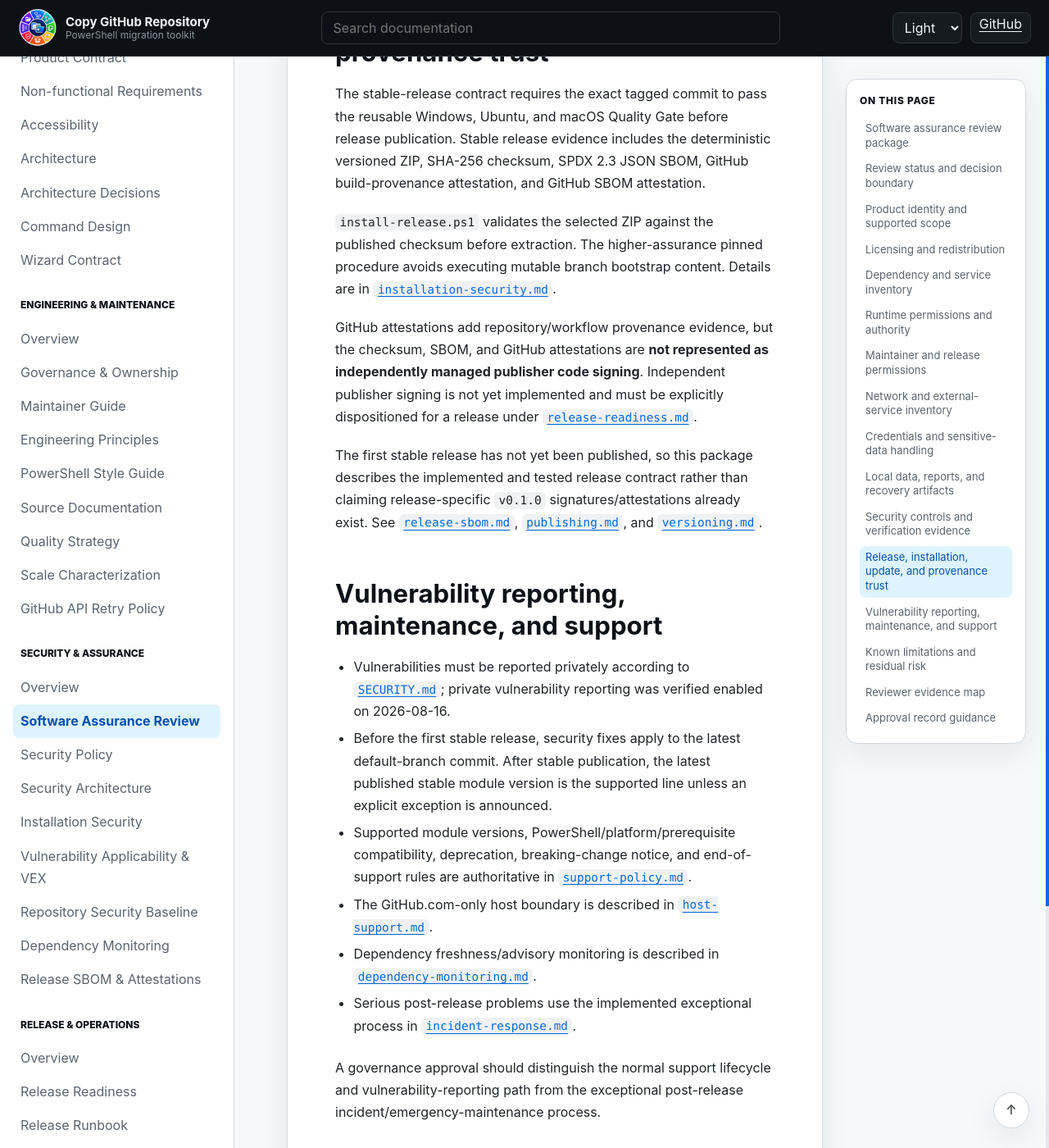
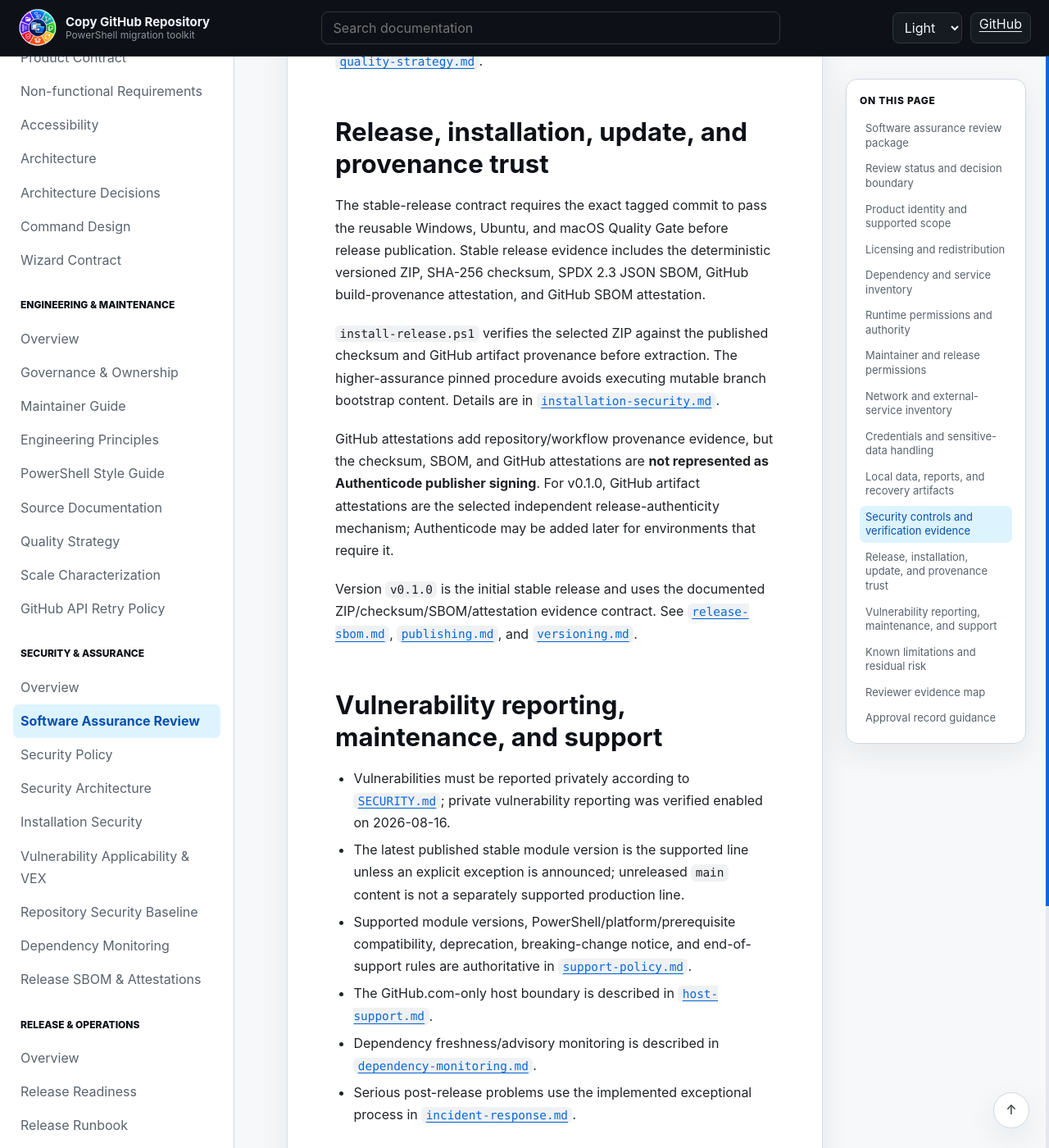
Before and after one commit to infoconex/copy-github-repo, a Jekyll site: the page built from docs/security/software-assurance.md, in a window 1280 px wide and 1400 px high, scrolled down 11348 px. Shown: the whole window at 82% size. Built offline with Jekyll 4.4.1, drawn with Linux system fonts in a browser that asks for light colours; our own code applies the rules of GitHub Pages for plain Markdown files; some of the changed text lies outside the part shown.

Commit message:
docs: update software assurance for v0.1.0 release

```diff
--- a/docs/security/software-assurance.md
+++ b/docs/security/software-assurance.md
@@ -2,22 +2,22 @@
 
 This page is the organizational review entry point for Copy GitHub Repository. It is designed for Governance / Compliance, security, architecture, quality, and release reviewers who need one place to begin an approval decision without creating a second copy of the project's authoritative engineering contracts.
 
-The package is an **evidence index and current-state summary**, not a certification. It does not claim regulatory compliance, independent assessment, penetration testing, formal certification, or release approval that has not occurred. Where a fact is owned elsewhere, this page links to the authoritative source.
+The package is an **evidence index and current-state summary**, not a certification. It does not claim regulatory compliance, independent assessment, penetration testing, formal certification, or organizational approval. Where a fact is owned elsewhere, this page links to the authoritative source.
 
 ## Review status and decision boundary
 
 | Review item | Current state | Authority / evidence |
 | --- | --- | --- |
-| Product version under review | Module manifest is `0.1.0`; first stable release has not yet been published | [Repository module manifest](https://github.com/infoconex/copy-github-repo/blob/main/src/CopyGitHubRepo/CopyGitHubRepo.psd1), [`versioning.md`](../release/versioning.md) |
+| Product version under review | `0.1.0` is the initial stable release | [Repository module manifest](https://github.com/infoconex/copy-github-repo/blob/main/src/CopyGitHubRepo/CopyGitHubRepo.psd1), [`versioning.md`](../release/versioning.md) |
 | Product behavior and supported scope | Implemented/documented contract | [`product-contract.md`](../product/product-contract.md) |
-| Support/compatibility lifecycle | Implemented/documented policy; latest stable is the supported line after first release | [`support-policy.md`](../user/support-policy.md) |
+| Support/compatibility lifecycle | Implemented/documented policy; latest published stable version is the supported line | [`support-policy.md`](../user/support-policy.md) |
 | Automated quality evidence | Cross-platform Quality Gate, Pester, PSScriptAnalyzer, package validation | [`quality-strategy.md`](../engineering/quality-strategy.md) |
-| Exact release-candidate live evidence | Not yet recorded for a published `v0.1.0` release candidate | [`quality-strategy.md`](../engineering/quality-strategy.md) |
+| Exact release-candidate live evidence | Recorded through the release qualification process for the exact v0.1.0 candidate | [`quality-strategy.md`](../engineering/quality-strategy.md) |
 | Security architecture/control evidence | Implemented/documented, with explicit residual risk | [`security-architecture.md`](security-architecture.md) |
-| Repository security hardening | Baseline documented but not yet fully satisfied; live owner-side ruleset/security-setting verification remains | [`repository-security-baseline.md`](repository-security-baseline.md) |
-| Release SBOM/provenance contract | Implemented and automatically verified; first stable release evidence does not exist until publication | [`release-sbom.md`](release-sbom.md) |
-| Independent publisher signing | Not yet implemented; GitHub attestations/checksums are not represented as independent code signing | [`security-architecture.md`](security-architecture.md), [`release-readiness.md`](../release/release-readiness.md) |
-| Release approval | Not granted by this document; governed by the exact-candidate release-readiness decision process | [`release-readiness.md`](../release/release-readiness.md) |
+| Repository security hardening | Main-branch rules, required checks, secret scanning, push protection, and release controls are enabled; residual platform limitations remain documented | [`repository-security-baseline.md`](repository-security-baseline.md) |
+| Release SBOM/provenance contract | Implemented in the stable release workflow with deterministic ZIP/checksum, SPDX SBOM, build provenance, and SBOM attestation | [`release-sbom.md`](release-sbom.md) |
+| Independent publisher signing | Authenticode signing is not implemented; GitHub artifact attestations are the selected v0.1.0 authenticity control | [`security-architecture.md`](security-architecture.md), [`release-readiness.md`](../release/release-readiness.md) |
+| Release approval | Project release approval is governed by the exact-candidate release-readiness process; organizational adoption approval remains the adopter's decision | [`release-readiness.md`](../release/release-readiness.md) |
 
 An organization adopting the tool should make its own approval decision based on its risk tolerance, GitHub governance model, prerequisite software policy, and the exact release evidence available at adoption time.
 
@@ -128,16 +128,16 @@ These controls are evidence of the checks that exist. They are **not** proof tha
 
 The stable-release contract requires the exact tagged commit to pass the reusable Windows, Ubuntu, and macOS Quality Gate before release publication. Stable release evidence includes the deterministic versioned ZIP, SHA-256 checksum, SPDX 2.3 JSON SBOM, GitHub build-provenance attestation, and GitHub SBOM attestation.
 
-`install-release.ps1` validates the selected ZIP against the published checksum before extraction. The higher-assurance pinned procedure avoids executing mutable branch bootstrap content. Details are in [`installation-security.md`](installation-security.md).
+`install-release.ps1` verifies the selected ZIP against the published checksum and GitHub artifact provenance before extraction. The higher-assurance pinned procedure avoids executing mutable branch bootstrap content. Details are in [`installation-security.md`](installation-security.md).
 
-GitHub attestations add repository/workflow provenance evidence, but the checksum, SBOM, and GitHub attestations are **not represented as independently managed publisher code signing**. Independent publisher signing is not yet implemented and must be explicitly dispositioned for a release under [`release-readiness.md`](../release/release-readiness.md).
+GitHub attestations add repository/workflow provenance evidence, but the checksum, SBOM, and GitHub attestations are **not represented as Authenticode publisher signing**. For v0.1.0, GitHub artifact attestations are the selected independent release-authenticity mechanism; Authenticode may be added later for environments that require it.
 
-The first stable release has not yet been published, so this package describes the implemented and tested release contract rather than claiming release-specific `v0.1.0` signatures/attestations already exist. See [`release-sbom.md`](release-sbom.md), [`publishing.md`](../release/publishing.md), and [`versioning.md`](../release/versioning.md).
+Version `v0.1.0` is the initial stable release and uses the documented ZIP/checksum/SBOM/attestation evidence contract. See [`release-sbom.md`](release-sbom.md), [`publishing.md`](../release/publishing.md), and [`versioning.md`](../release/versioning.md).
 
 ## Vulnerability reporting, maintenance, and support
 
 - Vulnerabilities must be reported privately according to [`SECURITY.md`](../../SECURITY.md); private vulnerability reporting was verified enabled on 2026-08-16.
-- Before the first stable release, security fixes apply to the latest default-branch commit. After stable publication, the latest published stable module version is the supported line unless an explicit exception is announced.
+- The latest published stable module version is the supported line unless an explicit exception is announced; unreleased `main` content is not a separately supported production line.
 - Supported module versions, PowerShell/platform/prerequisite compatibility, deprecation, breaking-change notice, and end-of-support rules are authoritative in [`support-policy.md`](../user/support-policy.md).
 - The GitHub.com-only host boundary is described in [`host-support.md`](../user/host-support.md).
 - Dependency freshness/advisory monitoring is described in [`dependency-monitoring.md`](dependency-monitoring.md).
@@ -154,9 +154,7 @@ The concise approval-relevant limitations are:
 - secret-bearing repository configuration such as GitHub secrets, webhook secrets, private deploy-key material, and GitHub App credentials is unsupported and intentionally excluded;
 - no automatic destructive rollback/delete is attempted after partial mutation; preservation and explicit recovery evidence take priority;
 - resource exhaustion, timeout/cancellation, retry/throttling, interruption, and scale behavior retain documented limits and accepted boundaries under the non-functional model;
-- the repository security baseline is **not yet fully satisfied**; live owner-side ruleset/security-setting verification remains;
-- independent publisher signing is **not yet implemented** and remains a release-readiness disposition;
-- exact release-candidate live GitHub evidence is not implied by automated or E2E-capable tests and must be recorded for the release decision;
+- Authenticode publisher signing is not implemented; v0.1.0 instead relies on GitHub artifact attestations plus checksum verification for release authenticity/integrity;
 - quality/static-analysis/security controls do not prove absence of defects or vulnerabilities.
 
 See [`non-functional-requirements.md`](../product/non-functional-requirements.md), [`security-architecture.md`](security-architecture.md), [`repository-security-baseline.md`](repository-security-baseline.md), [`support-policy.md`](../user/support-policy.md), and [`quality-strategy.md`](../engineering/quality-strategy.md) for the detailed authorities.
@@ -181,10 +179,10 @@ See [`non-functional-requirements.md`](../product/non-functional-requirements.md
 | How is a release artifact identified and verified? | [`release-sbom.md`](release-sbom.md), [`installation-security.md`](installation-security.md) |
 | How are vulnerabilities reported? | [`SECURITY.md`](../../SECURITY.md) |
 | How is the module released/published? | [`publishing.md`](../release/publishing.md), [`versioning.md`](../release/versioning.md) |
-| What is still open before organizational/release approval? | This page's review-status/limitations sections plus the repository-security baseline, independent-signing disposition, exact-candidate live evidence, and release-readiness decision |
+| What should an organization review before approval? | This page's review-status/limitations sections plus the exact release evidence and applicable organizational policy |
 
 ## Approval record guidance
 
 An organizational approval record should identify the **exact version/tag/artifact** reviewed, review date, organizational owner/approver, accepted limitations, and conditions on use. It should link immutable or release-specific evidence where available rather than treating this mutable `main`-branch page as the approval artifact itself.
 
-This page intentionally does not contain an approval checkbox or assertion that the software is approved. The decision belongs to the adopting organization and, for project release, to the explicit release-readiness process.
+This page intentionally does not contain an approval checkbox or assertion that the software is approved for a particular organization. The decision belongs to the adopting organization; project release qualification is governed separately by the release-readiness process.
```
